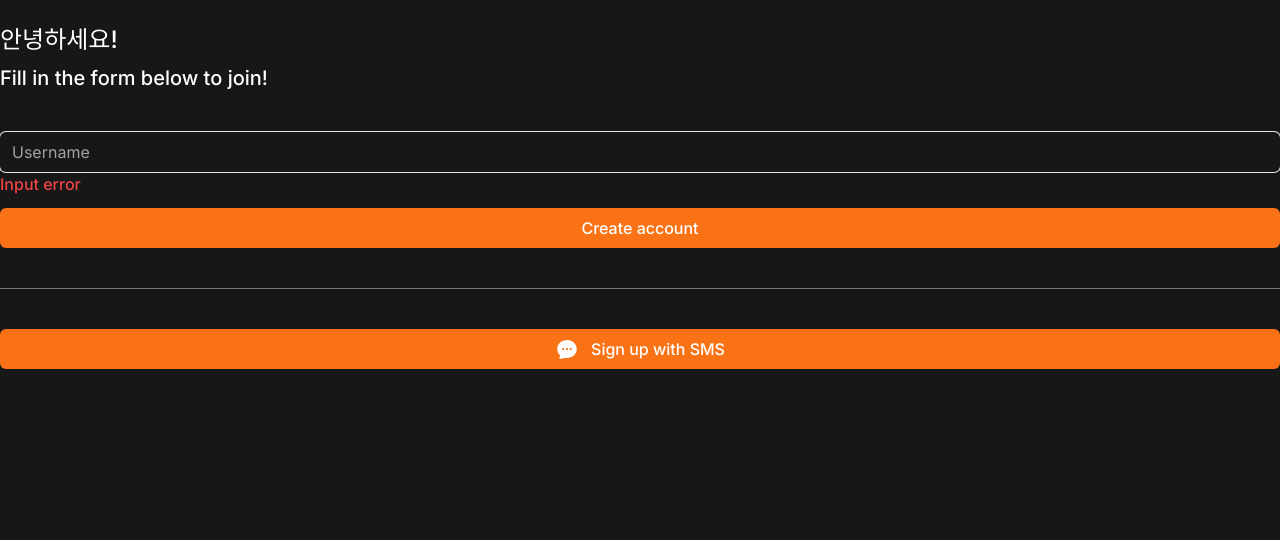
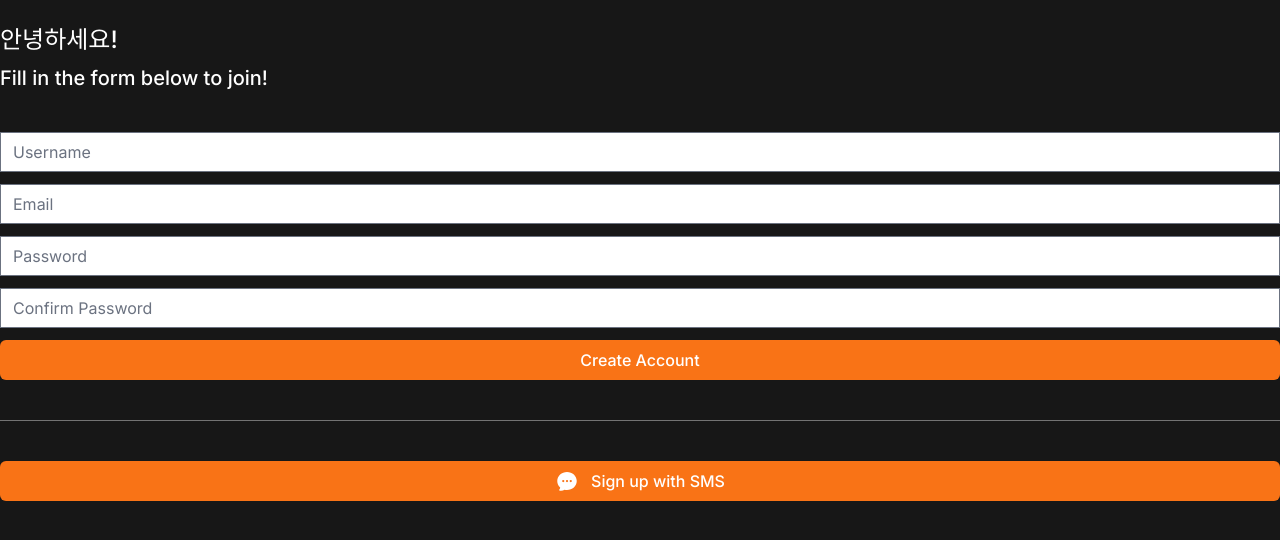
Before and after one commit to Hyeong-mai/again-store, a Next.js app: page /create-account in a window 1280 px wide. Shown: the top 540 px of the page. Built offline with nearby package versions, Linux system fonts and the light colour scheme.

Commit message:
2.2 Form Components

```diff
--- /dev/null
+++ b/Components/form-btn.tsx
@@ -0,0 +1,15 @@
+interface FormButtonProps {
+  loading: boolean;
+  text: string;
+}
+
+export default function FormButton({ loading, text }: FormButtonProps) {
+  return (
+    <button
+      disabled-={loading}
+      className="primary-btn h-10 disabled:bg-neutral-400 disabled:text-neutral-300 disabled:cursor-not-allowed"
+    >
+      {loading ? "Loading..." : text}
+    </button>
+  );
+}
--- /dev/null
+++ b/Components/form-input.tsx
@@ -0,0 +1,29 @@
+interface FormInputProps {
+  type: string;
+  placeholder: string;
+  required: boolean;
+  errors: string[];
+}
+
+export default function FormInput({
+  type,
+  placeholder,
+  required,
+  errors,
+}: FormInputProps) {
+  return (
+    <div>
+      <input
+        className="bg-transparent rounded-md w-full h-10 focus:outline-none ring-2 focus:ring-4 transition ring-neutral-200 focus:ring-orange-500 border-none placeholder:text-neutral-400"
+        type={type}
+        placeholder={placeholder}
+        required={required}
+      />
+      {errors.map((error, index) => (
+        <span key={index} className="text-red-500 font-medium ">
+          {error}
+        </span>
+      ))}
+    </div>
+  );
+}
--- /dev/null
+++ b/Components/social-login.tsx
@@ -0,0 +1,3 @@
+export default function SocialLogin() {
+  return;
+}
--- a/app/create-account/page.tsx
+++ b/app/create-account/page.tsx
@@ -1,3 +1,6 @@
+import FormButton from "@/Components/form-btn";
+import FormInput from "@/Components/form-input";
+import SocialLogin from "@/Components/social-login";
 import { ChatBubbleOvalLeftEllipsisIcon } from "@heroicons/react/24/solid";
 import Link from "next/link";
 
@@ -9,16 +12,21 @@
         <h2 className="text-xl">Fill in the form below to join!</h2>
       </div>
       <form className="flex flex-col gap-3">
-        <div className="flex flex-col gap2">
-          <input
-            className="bg-transparent rounded-md w-full h-10 focus:outline-none ring-1 focus:ring-2 ring-neutral-200 focus:ring-orange-500 border-none placeholder:text-neutral-400"
-            type="text"
-            placeholder="Username"
-            required
-          />
-          <span className="text-red-500 font-medium ">Input error</span>
-        </div>
-        <button className="primary-btn h-10">Create account</button>
+        <FormInput type="text" placeholder="Username" required errors={[]} />
+        <FormInput type="email" placeholder="Email" required errors={[]} />
+        <FormInput
+          type="password"
+          placeholder="Password"
+          required
+          errors={[]}
+        />
+        <FormInput
+          type="password"
+          placeholder="Confirm Password"
+          required
+          errors={[]}
+        />
+        <FormButton loading={false} text="Create Account" />
       </form>
       <div className="w-full h-px bg-neutral-500" />
       <div>
@@ -32,6 +40,7 @@
           <span>Sign up with SMS</span>
         </Link>
       </div>
+      <SocialLogin />
     </div>
   );
 }
```
